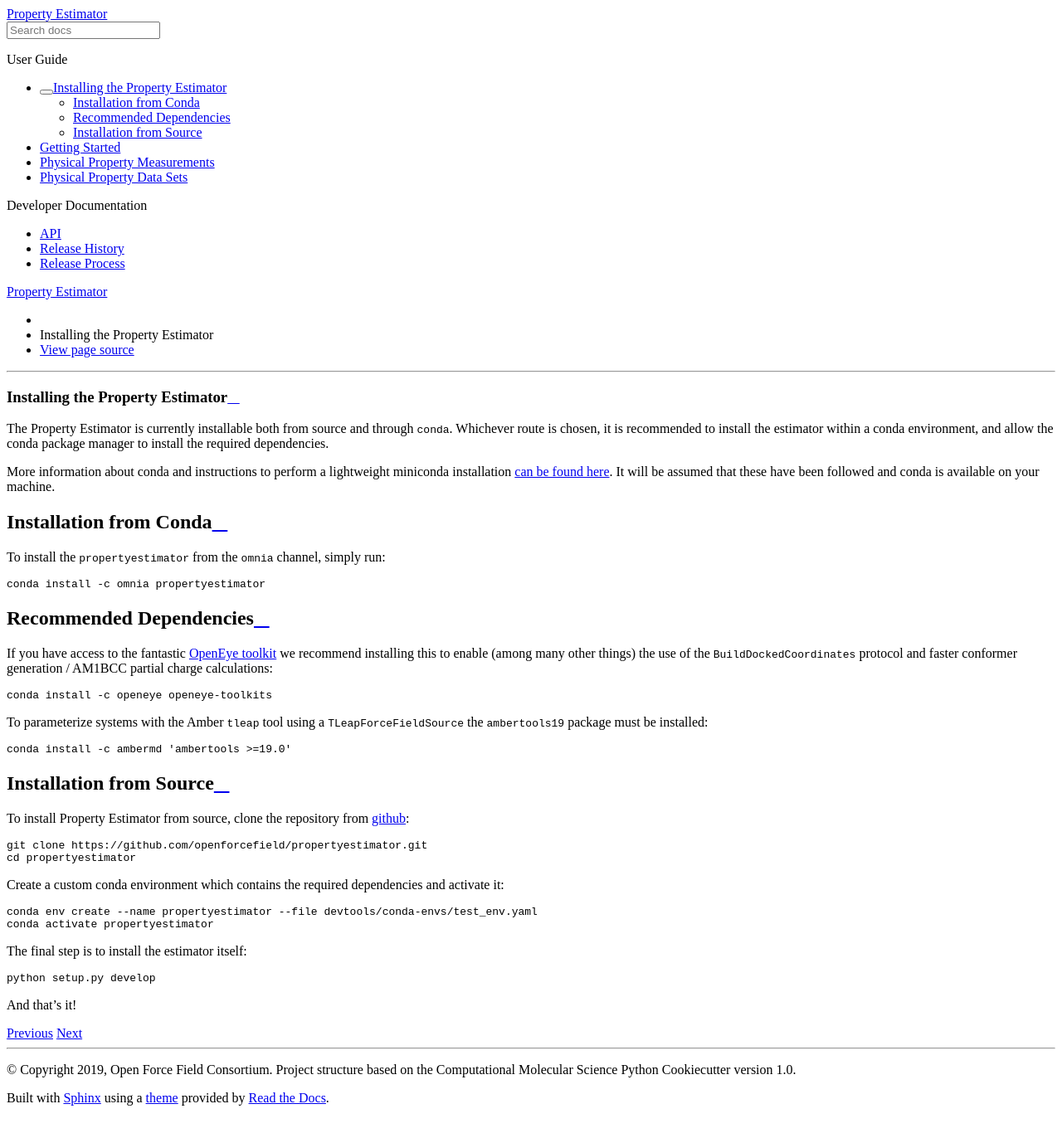
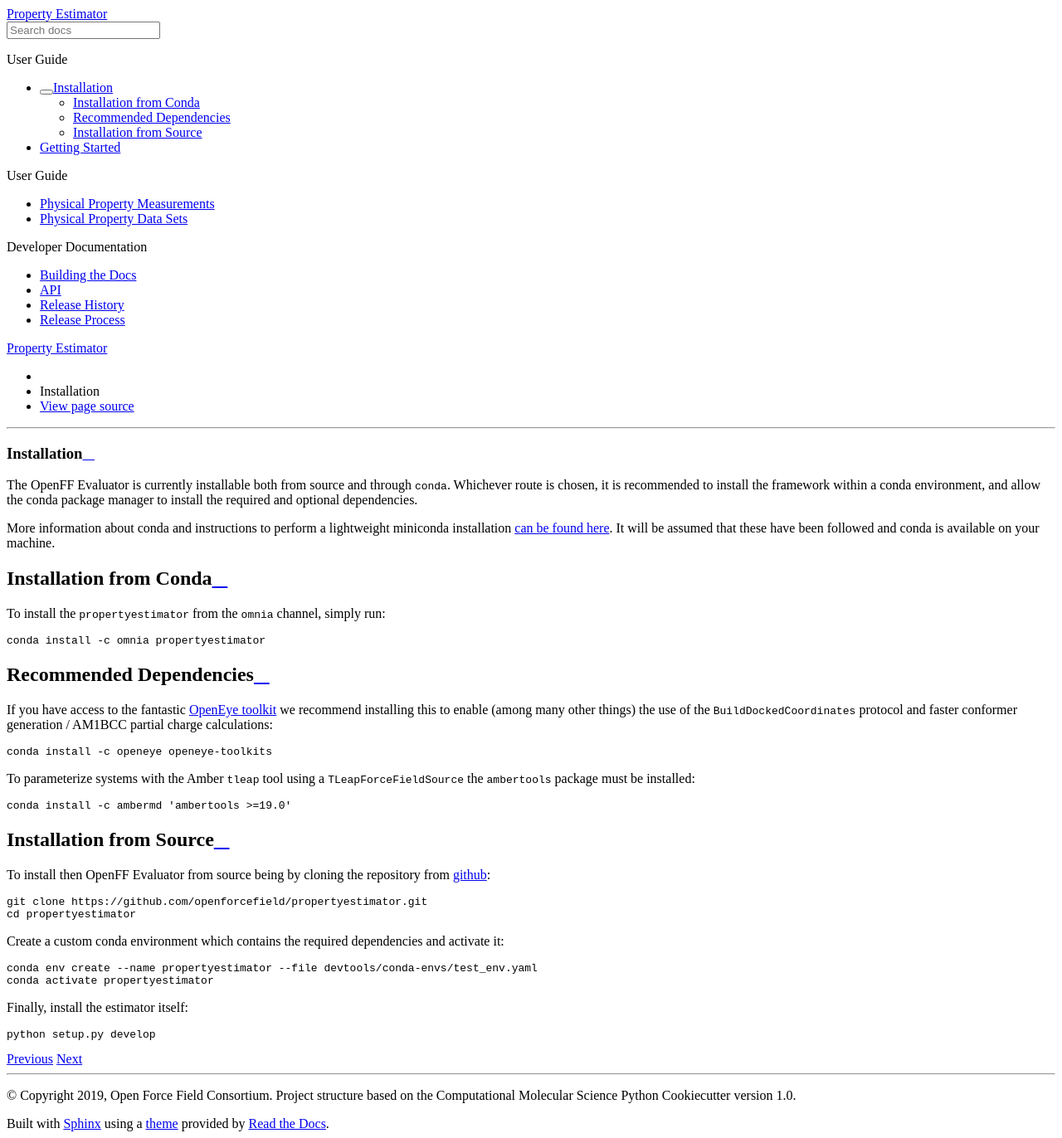
Before and after one commit to openforcefield/openff-evaluator, a Sphinx documentation site: the page built from docs/install.rst, in a window 1280 px wide. Shown: the whole page at 83% size. Built offline with Sphinx 7.4.7 and the Read the Docs theme 2.0.0, drawn with Linux system fonts in a browser that asks for light colours; before the commit the page ends 1341 px from its top, so only the background shows below that.

Commit message:
Add doc build instructions. Cleanup install instructions.

```diff
--- a/docs/install.rst
+++ b/docs/install.rst
@@ -1,9 +1,9 @@
-Installing the Property Estimator
-=================================
+Installation
+============
 
-The Property Estimator is currently installable both from source and through ``conda``. Whichever route
-is chosen, it is recommended to install the estimator within a conda environment, and allow the conda
-package manager to install the required dependencies.
+The OpenFF Evaluator is currently installable both from source and through ``conda``. Whichever route
+is chosen, it is recommended to install the framework within a conda environment, and allow the conda
+package manager to install the required and optional dependencies.
 
 More information about conda and instructions to perform a lightweight miniconda installation `can be
 found here <https://docs.conda.io/en/latest/miniconda.html>`_. It will be assumed that these have been
@@ -19,21 +19,21 @@
 Recommended Dependencies
 ------------------------
 
-If you have access to the fantastic `OpenEye toolkit <https://docs.eyesopen.com/toolkits/python/index.html>`_ we
-recommend installing this to enable (among many other things) the use of the ``BuildDockedCoordinates`` protocol and
-faster conformer generation / AM1BCC partial charge calculations::
+If you have access to the fantastic `OpenEye toolkit <https://docs.eyesopen.com/toolkits/python/index.html>`_
+we recommend installing this to enable (among many other things) the use of the ``BuildDockedCoordinates``
+protocol and faster conformer generation / AM1BCC partial charge calculations::
 
     conda install -c openeye openeye-toolkits
 
-To parameterize systems with the Amber ``tleap`` tool using a ``TLeapForceFieldSource`` the ``ambertools19`` package
-must be installed::
+To parameterize systems with the Amber ``tleap`` tool using a ``TLeapForceFieldSource`` the ``ambertools``
+package must be installed::
 
     conda install -c ambermd 'ambertools >=19.0'
 
 Installation from Source
 ------------------------
 
-To install Property Estimator from source, clone the repository from `github
+To install then OpenFF Evaluator from source being by cloning the repository from `github
 <https://github.com/openforcefield/propertyestimator>`_::
 
     git clone https://github.com/openforcefield/propertyestimator.git
@@ -44,8 +44,6 @@
     conda env create --name propertyestimator --file devtools/conda-envs/test_env.yaml
     conda activate propertyestimator
 
-The final step is to install the estimator itself::
+Finally, install the estimator itself::
 
     python setup.py develop
-
-And that's it!
```
Also changed, not shown: docs/builddocs.rst (added, +22 -0 lines), docs/index.rst (+13 -3 lines).
